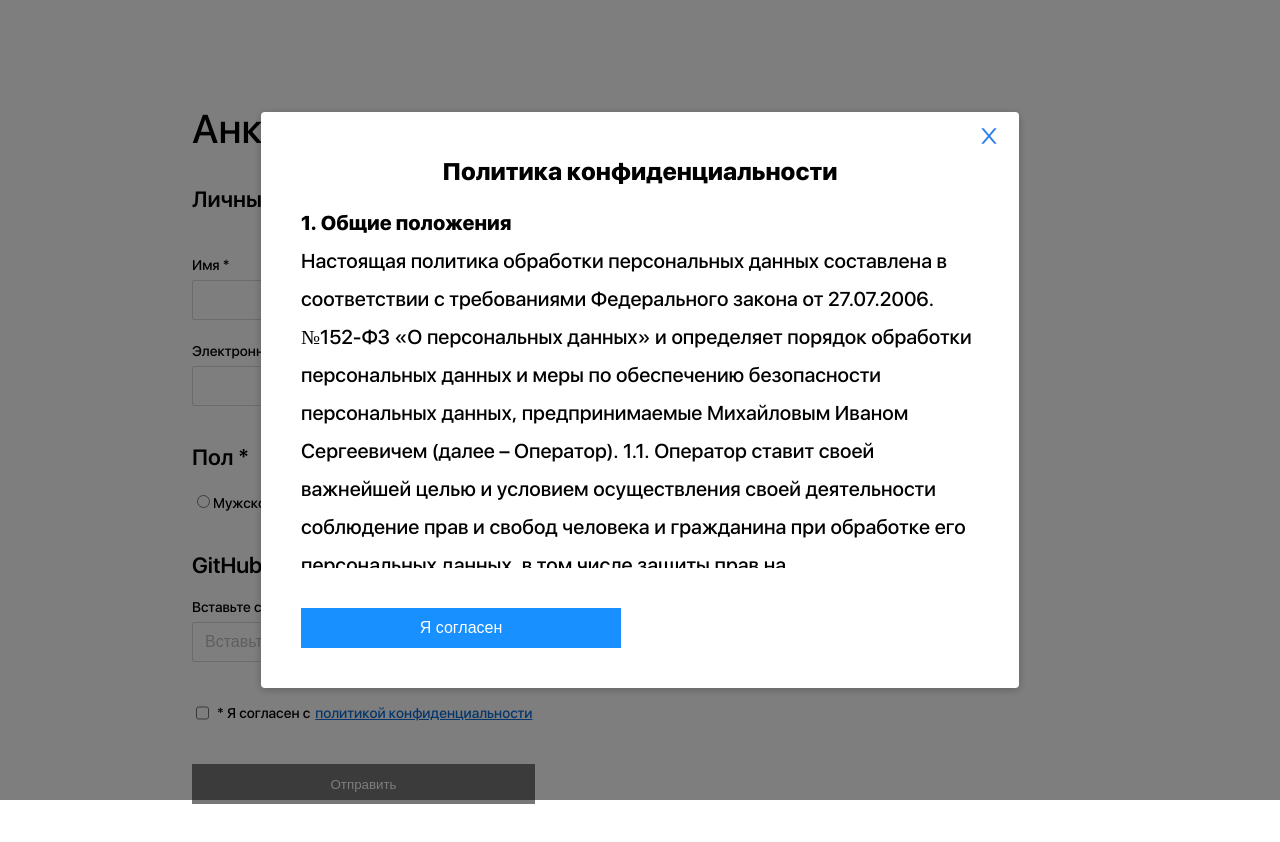
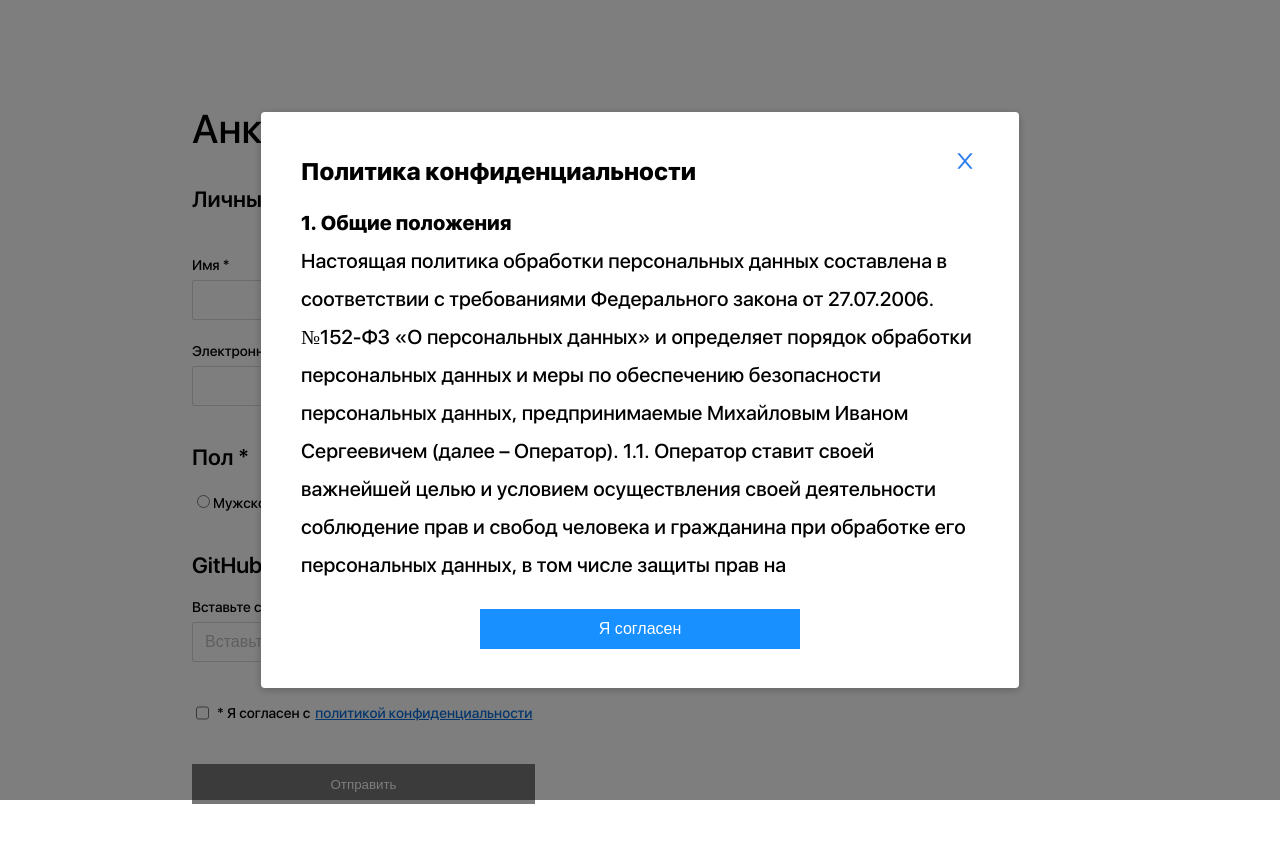
Before and after one commit to Lunyak/reactTest, a React (Create React App) app: page / in a window 1280 px wide. Shown: the top 842 px of the page. Built offline with nearby package versions, Linux system fonts and the light colour scheme.

Commit message:
fix rules adaptive

```diff
--- a/src/components/PopupRules/PopupRules.jsx
+++ b/src/components/PopupRules/PopupRules.jsx
@@ -12,8 +12,9 @@ function PopupRules({ popup, setPopup }) {
               onClick={()=> {setPopup(false)}}>
               <Chest />
             </button>
+            <div className={style.rulesWrap}>
+
             <h2 className={style.title}>Политика конфиденциальности</h2>
-
               <p className={style.subtitle}>
                 <span>1. Общие положения</span>
                 Настоящая политика обработки персональных данных составлена в
@@ -157,6 +158,7 @@ function PopupRules({ popup, setPopup }) {
                 Политики в свободном доступе расположена в сети Интернет по адресу
                 httpsː//thismywebsite·com/privacy/.
               </p>
+            </div>
 
           <div className={style.submitWrap}>
             <button onClick={() => { setPopup(false) }} className={style.submit} >
--- a/src/components/PopupRules/popupRules.module.css
+++ b/src/components/PopupRules/popupRules.module.css
@@ -23,20 +23,14 @@
 
 
 .wrap {
-  width: 90%;
+  width: 100%;
   max-width: 300px;
-  height: 576px;
-  padding: 15px;
-  /* padding-top: 32px; */
+  padding: 15px 20px 0 16px;
   position: fixed;
   top: 50%;
   left: 50%;
   transform: translate(-50%, -50%);
   background-color: #fff;
-  display: flex;
-  align-items: center;
-  justify-content: space-between;
-  flex-direction: column;
   box-shadow: 0px 2px 10px rgba(0, 0, 0, 0.23);
   border-radius: 4px;
   /* scroll-behavior: auto; */
@@ -44,25 +38,21 @@
   overflow-y: auto;
 }
 
-
-
 .title {
   margin-bottom: 14px;
   font-weight: 700;
-  /* font-size: 24px; */
   font-size: 20px;
-  /* line-height: 38px; */
   line-height: 24px;
 }
 
 .subtitle {
   max-height: 500px;
   font-size: 12px;
-  /* font-size: 20px; */
   line-height: 38px;
   font-style: normal;
   font-weight: 400;
   overflow: auto;
+  overflow-x:hidden;
 }
 
 .subtitle > span {
@@ -75,7 +65,7 @@
   width: 100%;
   min-height: 40px;
   max-width: 320px;
-  margin-top: 40px;
+  margin-top: 5px;
   background-color: #1890FF;
   color: #fff;
   border: none;
@@ -110,7 +100,7 @@
 }
 
 .submitWrap {
-  height: 330px;
+  margin: 10px 0;
   width: 100%;
   background-color: #fff;
 }
@@ -127,6 +117,7 @@
   .subtitle span {
     font-size: 20px;
   }
+
 }
 
 @media (min-width: 928px) {
@@ -139,4 +130,17 @@
     height: 576px;
     padding: 40px;
   }
+  .subtitle {
+    max-height: 390px;
+  }
+  .submitWrap {
+    width: 100%;
+    background-color: #fff;
+    display: flex;
+    justify-content: center;
+  }
+  .close {
+    top: 40px;
+    right: 40px;
+  }
 }
```
Lines whose indentation alone changed are shown as unchanged.
